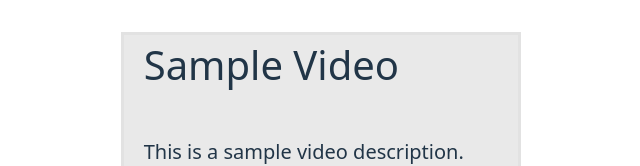
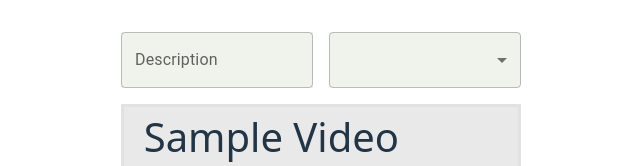
Before and after one commit to equintee/video_scrape_tool_frontend, a React (Vite) app: page / in a window 1280 px wide. Shown: the top 166 px of the page, without its empty margins (319-959 px from the left). Built offline with nearby package versions, Linux system fonts and the light colour scheme.

Commit message:
testing stuff

```diff
--- a/src/App.jsx
+++ b/src/App.jsx
@@ -5,6 +5,7 @@ import tempVideo from "./assets/torrikk3.mp4";
 import "./App.css";
 import VideoBox from "./components/VideoBox";
 import { Box, Container, Grid, Paper } from "@mui/material";
+import VideoFilter from "./components/VideoFilter";
 
 function App() {
   function mockVideoBox() {
@@ -42,20 +43,16 @@ function App() {
   }
 
   return (
-    <>
-      <Grid
-        container
-        sx={{
-          display: "flex",
-          position: "relative",
-          flexDirection: "column",
-          alignItems: "center",
-          rowGap: 2,
-        }}
-      >
+    <Grid container display={"flex"} flexDirection={"column"} gap={"2vh"}>
+      <Grid container>
+        <Grid item>
+          <VideoFilter></VideoFilter>
+        </Grid>
+      </Grid>
+      <Grid container display={"flex"} flexDirection={"column"} gap={"2vh"}>
         {mockVideoBox()}
       </Grid>
-    </>
+    </Grid>
   );
 }
 
--- /dev/null
+++ b/src/components/VideoFilter.jsx
@@ -0,0 +1,69 @@
+import { FormLabel, Grid, Select } from "@mui/material";
+import { useState } from "react";
+import TextField from "@mui/material/TextField";
+import MenuItem from "@mui/material/MenuItem";
+
+const tagOptions = [
+  "Günay Güvenç",
+  "Kaan Ayhan",
+  "Davinson Sánchez",
+  "Carlos Cuesta",
+  "İsmail Jakobs",
+  "Kerem Aktürkoğlu",
+  "Dries Mertens",
+  "Berkan Kutlu",
+  "Przemysław Frankowski",
+  "Álvaro Morata",
+  "Ahmed Kutucu",
+];
+
+function VideoFilter() {
+  const [description, setDescription] = useState({});
+  const [selectedTags, setSelectedTags] = useState([]);
+
+  const handleTagChange = (event) => {
+    const {
+      target: { value },
+    } = event;
+    setSelectedTags(typeof value === "string" ? value.split(",") : value);
+  };
+
+  return (
+    <Grid
+      container
+      sx={{
+        display: "flex",
+        flexDirection: "row",
+        gap: "2vh",
+        width: "50vh",
+        maxHeight: "10vh",
+      }}
+    >
+      <Grid xs={12}>
+        <TextField
+          label="Description"
+          sx={{ background: "#EFF3EC" }}
+          style={{ width: "24vh" }}
+          onChange={(value) => setDescription(value)}
+        ></TextField>
+      </Grid>
+      <Grid>
+        <Select
+          style={{ width: "24vh" }}
+          multiple
+          value={selectedTags}
+          onChange={handleTagChange}
+          sx={{ background: "#EFF3EC" }}
+        >
+          {tagOptions.map((tag) => (
+            <MenuItem key={tag} value={tag}>
+              {tag}
+            </MenuItem>
+          ))}
+        </Select>
+      </Grid>
+    </Grid>
+  );
+}
+
+export default VideoFilter;
```
Also changed, not shown: src/providers/VideoProvider.js (added, +12 -0 lines).
